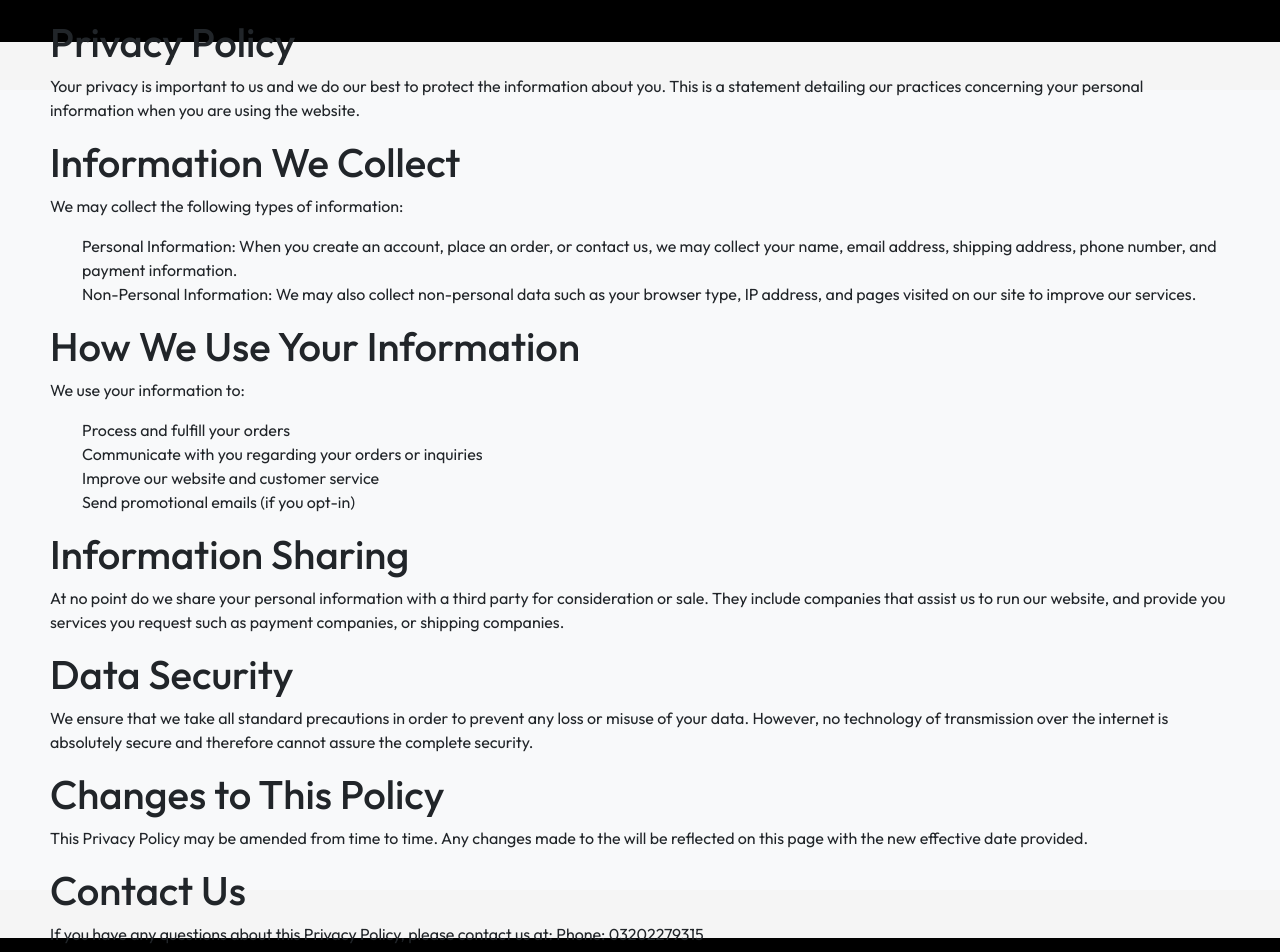
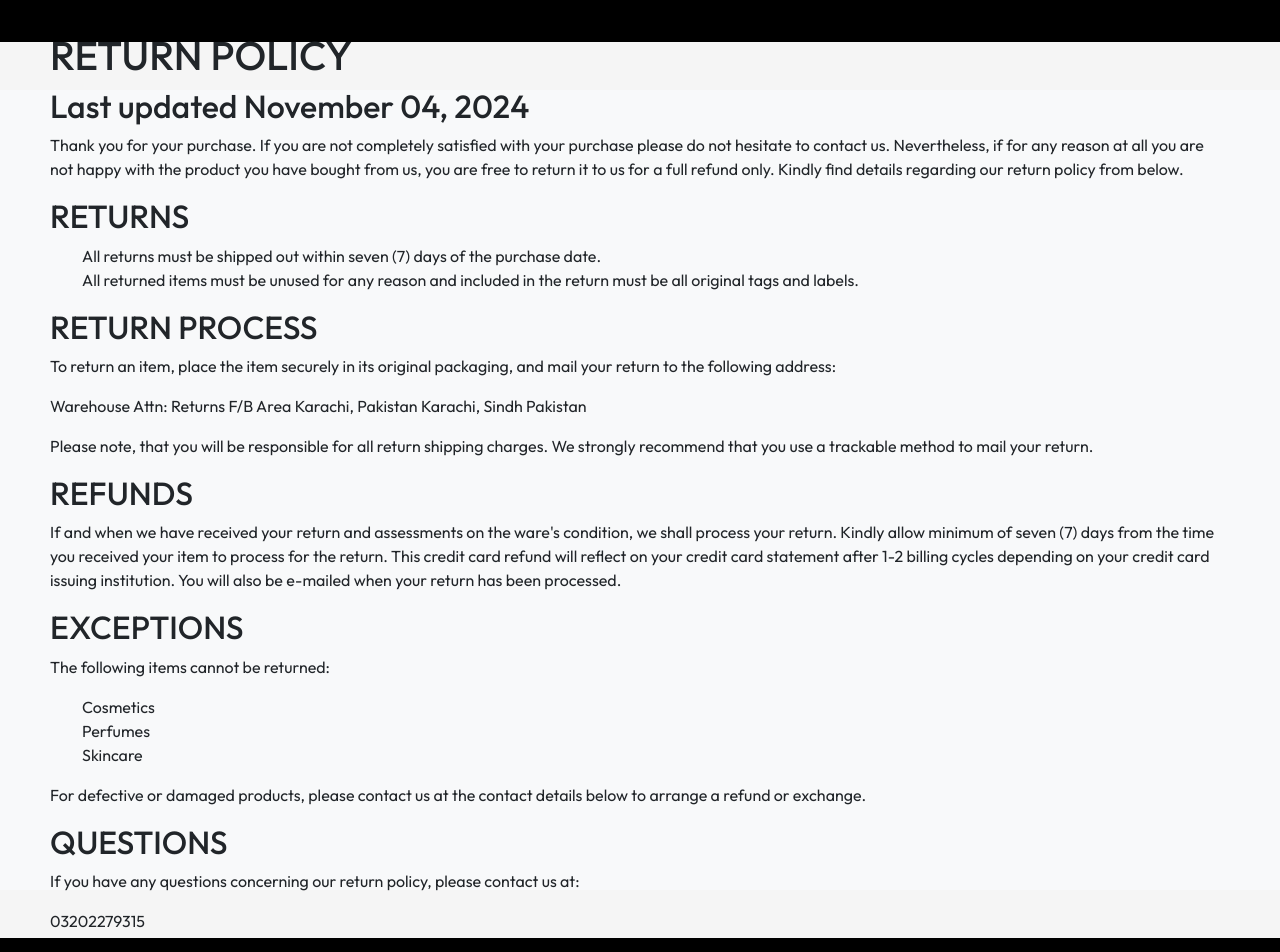
Before and after one commit to MuhammadAhmadAslam/E-Commerce-React, a React (Vite) app: page /privacy-policy in a window 1280 px wide. Shown: the part 140-1092 px from the top of the page. Built offline with nearby package versions, Linux system fonts and the light colour scheme; a web font is replaced by a local one.

Commit message:
changes done

```diff
--- a/src/components/Footer.jsx
+++ b/src/components/Footer.jsx
@@ -84,14 +84,28 @@ const Footer = () => {
 								</li>
 								<li>
 									<NavLink
+										to="/collection"
+										className="text-decoration-none c-gray d-inline-block p-1 px-5"
+									>
+										Shop
+									</NavLink>
+								</li>
+								<li>
+									<NavLink
 										to="/about"
 										className="text-decoration-none c-gray d-inline-block p-1 px-5"
 									>
 										About us
 									</NavLink>
 								</li>
-								<li className="c-gray p-1">Delivery</li>
-								<li className="c-gray p-1"><a href="https://docs.google.com/document/d/1RKeJKjo9fsPwFkiLf9EHyUzEcoZisDUJW4JBh9nNwFU/edit?usp=sharing" target="blank">Easy Policy</a></li>
+								<li>
+									<NavLink
+										to="/contact"
+										className="text-decoration-none c-gray d-inline-block p-1 px-5"
+									>
+										Contact us
+									</NavLink>
+								</li>
 							</ul>
 						</div>
 
@@ -137,7 +151,7 @@ const Footer = () => {
 									marginBottom: "2px"
 								}}>
 									<a
-										href="#"
+										href="https://www.facebook.com/profile.php?id=61569012271702&rdid=ZL4AdlXhw70ZwCaT&share_url=https%3A%2F%2Fwww.facebook.com%2Fshare%2F15HKGSYr7S%2F"
 										target="_blank"
 										title="Go To Facebook"
 										className=""
@@ -173,9 +187,9 @@ const Footer = () => {
 										</span>
 									</a>
 									<a
-										href="#"
+										href="https://wa.me/923202279315"
 										target="_blank"
-										title="Go To Facebook"
+										title="Go To Whatsapp"
 										className=""
 										style={{
 											color: "white",
@@ -188,9 +202,9 @@ const Footer = () => {
 										<FaWhatsapp  style={{ color: "#fff" }}/>
 									</a>
 									<a
-										href="#"
+										href="https://www.pinterest.com/stopsb/"
 										target="_blank"
-										title="Go To Facebook"
+										title="Go To Printrest"
 										className=""
 										style={{
 											color: "white",
--- a/src/components/Header.jsx
+++ b/src/components/Header.jsx
@@ -23,7 +23,7 @@ const Header = () => {
         style={{ display: "flex", justifyContent: "end", gap: "10px" }}
       >
         <a
-          href="#"
+          href="https://www.facebook.com/profile.php?id=61569012271702&rdid=ZL4AdlXhw70ZwCaT&share_url=https%3A%2F%2Fwww.facebook.com%2Fshare%2F15HKGSYr7S%2F"
           target="_blank"
           title="Go To Facebook"
           className="header-icons"
@@ -76,7 +76,7 @@ const Header = () => {
           <FaWhatsapp style={{ color: "#fff" }} />
         </a>
         <a
-          href="https://wa.me/923202279315"
+          href="https://www.pinterest.com/stopsb/"
           target="_blank"
           title="Go To Whatsapp"
           className="header-icons"
--- a/src/pages/DelieveryPolicy.jsx
+++ b/src/pages/DelieveryPolicy.jsx
@@ -2,53 +2,70 @@ import React from "react";
 
 function DelieveryPolicy() {
   return (
-    <div style={{
-       display: "flex",
-       justifyContent: "center",
-       height: "100vh",
-       backgroundColor: "#f8f9fa",
-       padding: "50px",
-       flexDirection:"column",
-    }}>
-      <h1>Delivery Information</h1>{" "}
-      <p>Delivery All Over Pakistan - Cash on Delivery Available!</p>{" "}
+    <div
+      style={{
+        display: "flex",
+        justifyContent: "center",
+        height: "100vh",
+        backgroundColor: "#f8f9fa",
+        padding: "50px",
+        flexDirection: "column",
+      }}
+    >
+      <h1>Easy Exchange Policy</h1>
       <p>
-        Thus, we are happy to announce that we also cover all delivery services
-        in whole of Pakistan. Receive goods without cash upfront with Cash on
-        Delivery (COD) on all your purchases!
-      </p>{" "}
-      <h1>How It Works</h1> <p>1. Order Placement</p>{" "}
+        We also wish that you get to savour the product you are purchasing, we
+        would love for you to love it! We would like to design any swap as
+        convenient as is possible if you discover that you require it.
+      </p>
+
+      <h3>How to Exchange</h3>
       <p>
-        o Browse our wide range of products and add your favorites to your cart.
-        When you're ready to check out, select "Cash on Delivery" as your
-        payment option.
-      </p>{" "}
-      <p>2. Order Confirmation</p>{" "}
+        Eligibility: Exchanges are accepted within 7 days of purchase. Items
+        must be unused, in original packaging, and with all tags attached.
+      </p>
+
+      <h3>Start Your Exchange:</h3>
+      <ul>
+        <li>Contact our customer service team at 03202279315.</li>
+        <li>
+          Provide your order number and details of the item you wish to
+          exchange.
+        </li>
+      </ul>
+
+      <h3>Return Shipping:</h3>
+      <ul>
+        <li>We will provide a prepaid return label for your exchange.</li>
+        <li>Simply package the item securely and attach the label.</li>
+      </ul>
+
+      <h3>Receive Your New Item:</h3>
       <p>
-        • After placing your order, you will receive an email or SMS
-        confirmation with your order details and estimated delivery time.
-      </p>{" "}
-      <p>3. Delivery</p>{" "}
+        As soon as we receive the returned item, we also process your exchange
+        and dispatch the new product in 3-5 business days.
+      </p>
+
+      <h3>Important Notes</h3>
+      <ul>
+        <li>Final sale items are not eligible for exchange.</li>
+        <li>
+          Please keep your receipt or order confirmation as proof of purchase.
+        </li>
+        <li>
+          If you receive a damaged or incorrect item, contact us within 48 hours
+          for a replacement.
+        </li>
+      </ul>
+
       <p>
-        o Our trusted delivery partners will deliver your order right to your
-        doorstep. You can pay in cash when you receive your order.
-      </p>{" "}
-      <h1>Delivery Time</h1>{" "}
-      <p>
-        • General Delivery: Most orders will arrive within 3-7 business days.
-      </p>{" "}
-      <p>Tracking Your Order</p>{" "}
-      <p>
-        You can easily track your order status by contacting our customer
-        support team:
-      </p>{" "}
-      <p>Phone: 03202279315</p> <h1>Customer Support</h1>{" "}
-      <p>
-        If you need any further information over your delivery or have any kind
-        of issue, feel free to contact out support service. We're here to help!
+        In case of any issues, please reach the support team - we shall always
+        be happy to help. We're here to help!
       </p>
+
+      <p>Thank you for choosing to shop at our store.</p>
     </div>
-  );
+  )
 }
 
 export default DelieveryPolicy;
--- a/src/pages/PrivacyPolicy.jsx
+++ b/src/pages/PrivacyPolicy.jsx
@@ -12,60 +12,35 @@ function PrivacyPolicy() {
        padding: "50px",
        flexDirection:"column",
     }}>
-      <h1>Privacy Policy</h1>{" "}
-      <p>
-        Your privacy is important to us and we do our best to protect the
-        information about you. This is a statement detailing our practices
-        concerning your personal information when you are using the website.
-      </p>{" "}
-      <h1>Information We Collect</h1>{" "}
-      <p>We may collect the following types of information:</p>{" "}
-      <ul>
-        {" "}
-        <li>
-          Personal Information: When you create an account, place an order, or
-          contact us, we may collect your name, email address, shipping address,
-          phone number, and payment information.
-        </li>{" "}
-        <li>
-          Non-Personal Information: We may also collect non-personal data such
-          as your browser type, IP address, and pages visited on our site to
-          improve our services.
-        </li>{" "}
-      </ul>{" "}
-      <h1>How We Use Your Information</h1> <p>We use your information to:</p>{" "}
-      <ul>
-        {" "}
-        <li>Process and fulfill your orders</li>{" "}
-        <li>Communicate with you regarding your orders or inquiries</li>{" "}
-        <li>Improve our website and customer service</li>{" "}
-        <li>Send promotional emails (if you opt-in)</li>{" "}
-      </ul>{" "}
-      <h1>Information Sharing</h1>{" "}
-      <p>
-        At no point do we share your personal information with a third party for
-        consideration or sale. They include companies that assist us to run our
-        website, and provide you services you request such as payment companies,
-        or shipping companies.
-      </p>{" "}
-      <h1>Data Security</h1>{" "}
-      <p>
-        We ensure that we take all standard precautions in order to prevent any
-        loss or misuse of your data. However, no technology of transmission over
-        the internet is absolutely secure and therefore cannot assure the
-        complete security.
-      </p>{" "}
-      <h1>Changes to This Policy</h1>{" "}
-      <p>
-        This Privacy Policy may be amended from time to time. Any changes made
-        to the will be reflected on this page with the new effective date
-        provided.
-      </p>{" "}
-      <h1>Contact Us</h1>{" "}
-      <p>
-        If you have any questions about this Privacy Policy, please contact us
-        at: Phone: 03202279315
-      </p>
+    <h1>RETURN POLICY</h1>
+<h2>Last updated November 04, 2024</h2>
+<p>Thank you for your purchase. If you are not completely satisfied with your purchase please do not hesitate to contact us. Nevertheless, if for any reason at all you are not happy with the product you have bought from us, you are free to return it to us for a full refund only. Kindly find details regarding our return policy from below.</p>
+<h2>RETURNS</h2>
+<ul>
+<li>All returns must be shipped out within seven (7) days of the purchase date.</li>
+<li>All returned items must be unused for any reason and included in the return must be all original tags and labels.</li>
+</ul>
+<h2>RETURN PROCESS</h2>
+<p>To return an item, place the item securely in its original packaging, and mail your return to the following address:</p>
+<p>Warehouse
+Attn: Returns
+F/B Area Karachi, Pakistan
+Karachi, Sindh
+Pakistan</p>
+<p>Please note, that you will be responsible for all return shipping charges. We strongly recommend that you use a trackable method to mail your return.</p>
+<h2>REFUNDS</h2>
+<p>If and when we have received your return and assessments on the ware's condition, we shall process your return. Kindly allow minimum of seven (7) days from the time you received your item to process for the return. This credit card refund will reflect on your credit card statement after 1-2 billing cycles depending on your credit card issuing institution. You will also be e-mailed when your return has been processed.</p>
+<h2>EXCEPTIONS</h2>
+<p>The following items cannot be returned:</p>
+<ul>
+<li>Cosmetics</li>
+<li>Perfumes</li>
+<li>Skincare</li>
+</ul>
+<p>For defective or damaged products, please contact us at the contact details below to arrange a refund or exchange.</p>
+<h2>QUESTIONS</h2>
+<p>If you have any questions concerning our return policy, please contact us at:</p>
+<p>03202279315</p>
     </div>
   );
 }
```
